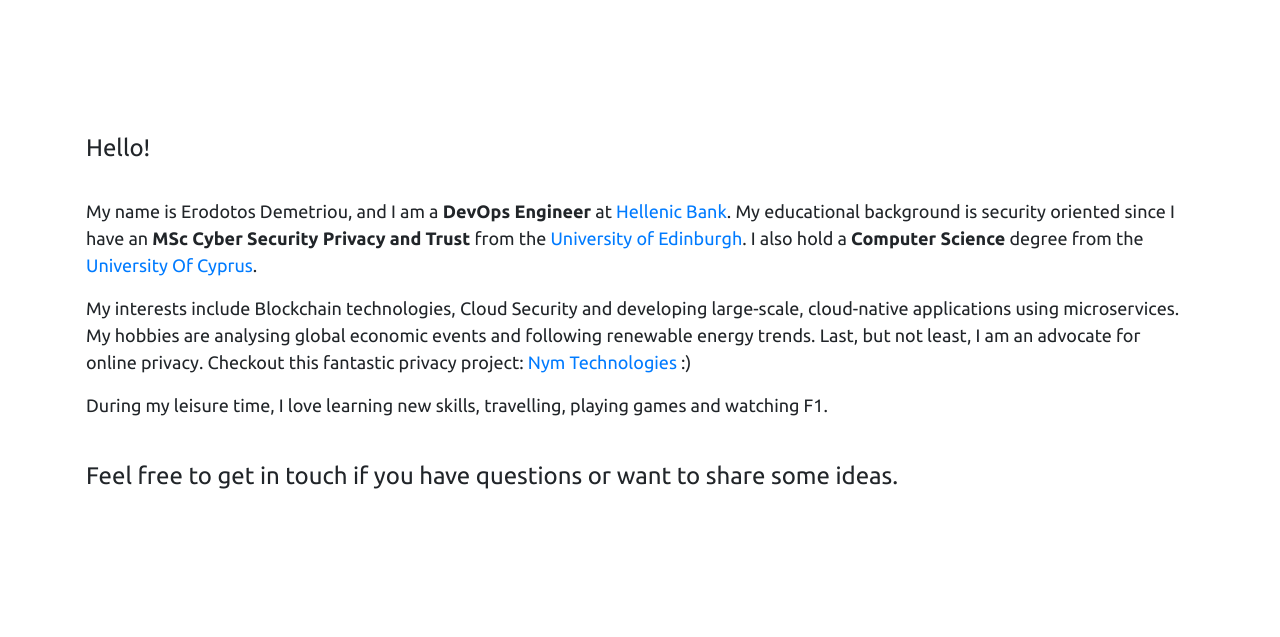
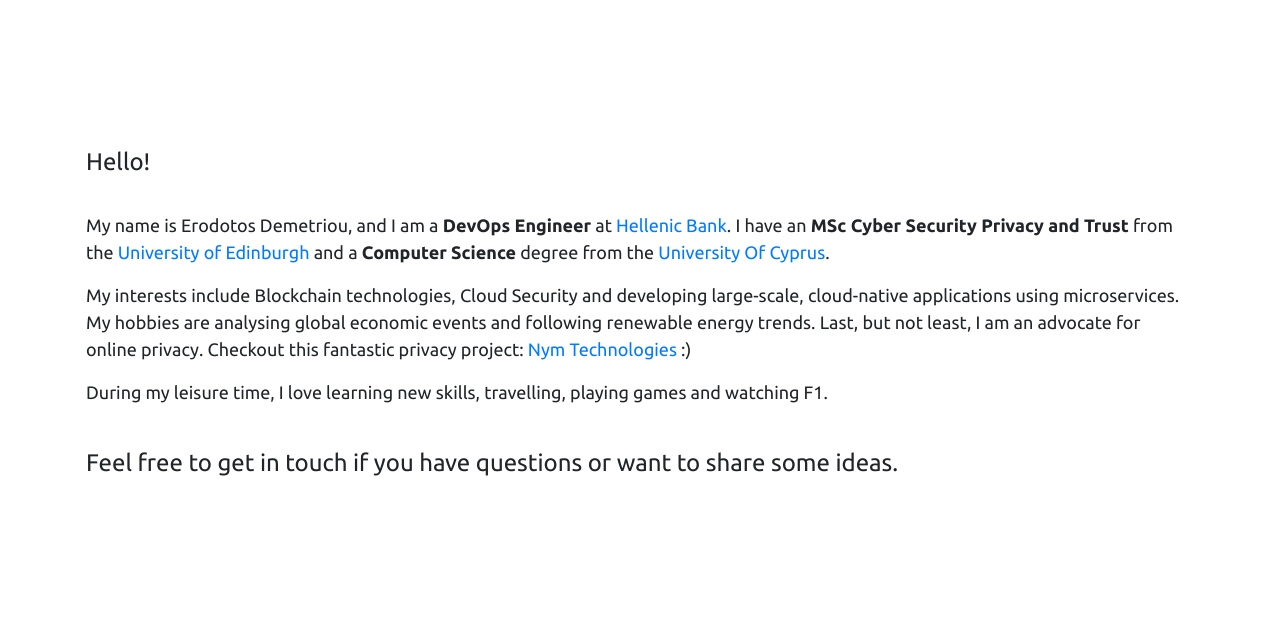
Before and after one commit to Erodotos/Erodotos.github.io, a plain HTML site: page index.html in a window 1280 px wide. Shown: the part 94-731 px from the top of the page. Drawn offline with nearby package versions, Linux system fonts and the light colour scheme.

Commit message:
Update index.html

```diff
--- a/index.html
+++ b/index.html
@@ -52,7 +52,7 @@
 
           <br>
 
-          <p>My name is Erodotos Demetriou, and I am a  <strong>DevOps Engineer</strong> at <a href="https://www.hellenicbank.com/">Hellenic Bank</a>. My educational background is security oriented since I have an  <strong>MSc Cyber Security Privacy and Trust</strong> from the <a href="https://www.ed.ac.uk/">University of Edinburgh</a>. I also hold a <strong>Computer Science</strong> degree from the <a href="https://www.ucy.ac.cy/">University Of Cyprus</a>.</p>
+          <p>My name is Erodotos Demetriou, and I am a  <strong>DevOps Engineer</strong> at <a href="https://www.hellenicbank.com/">Hellenic Bank</a>. I have an  <strong>MSc Cyber Security Privacy and Trust</strong> from the <a href="https://www.ed.ac.uk/">University of Edinburgh</a> and a <strong>Computer Science</strong> degree from the <a href="https://www.ucy.ac.cy/">University Of Cyprus</a>.</p>
 
           <p>My interests include Blockchain technologies, Cloud Security and developing large-scale, cloud-native applications using microservices. My hobbies are analysing global economic events and following renewable energy trends. Last, but not least, I am an advocate for online privacy. Checkout this fantastic privacy project: <a href="https://nymtech.net/">Nym Technologies</a> :)</p>
 
```
